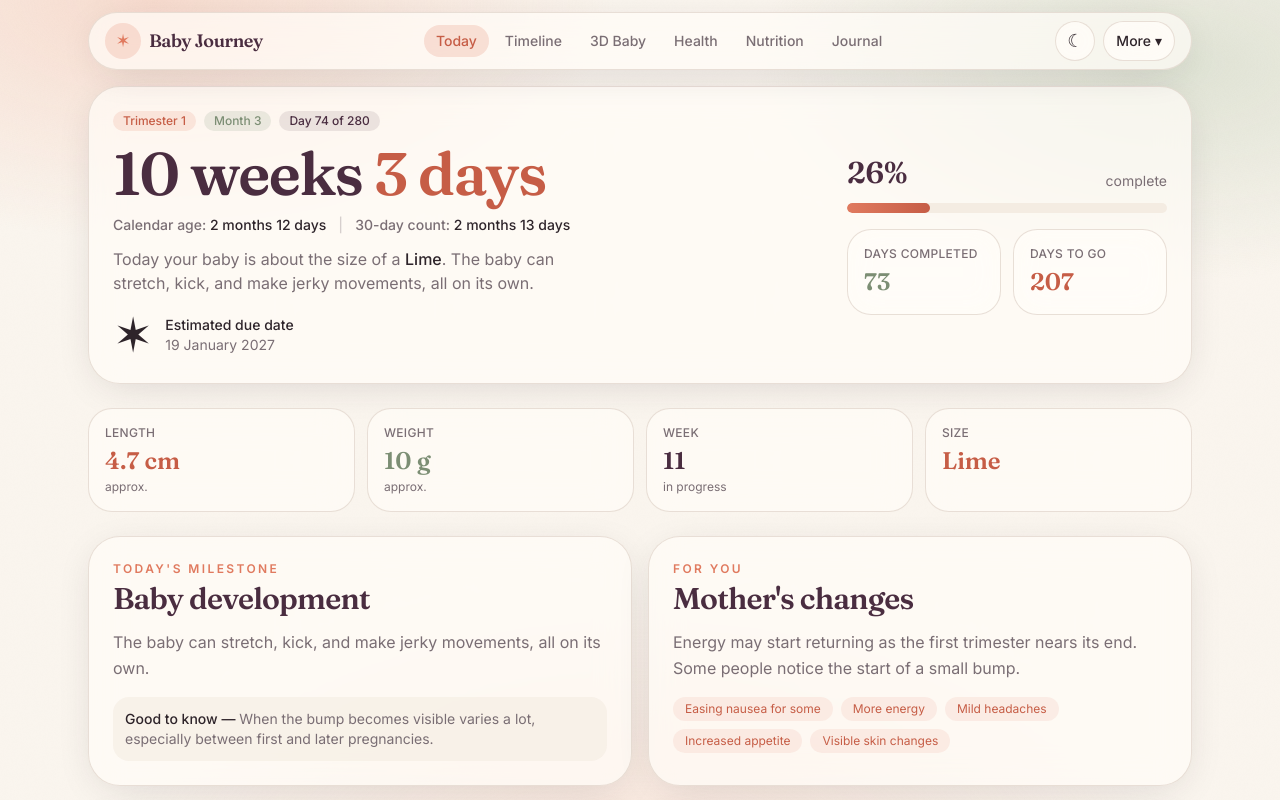
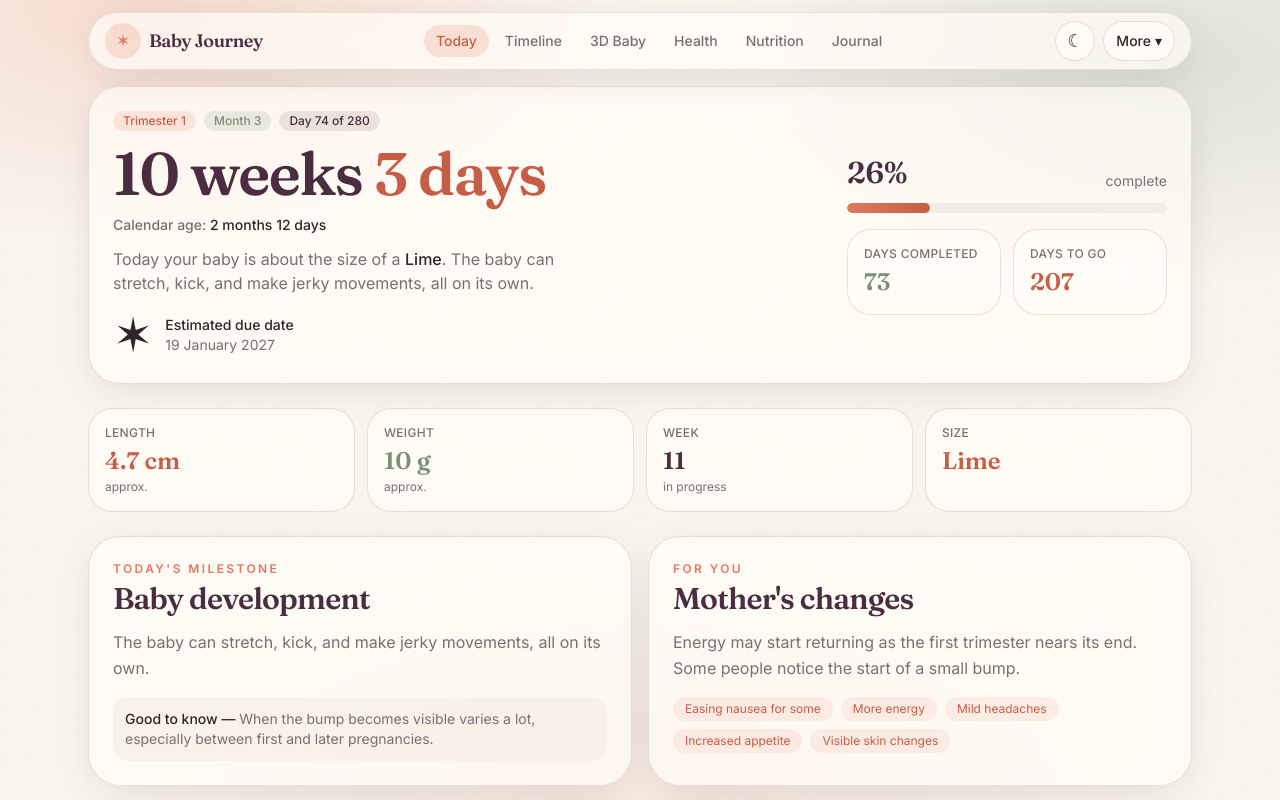
Before and after one commit to srinivaskona7/latha-srinivas, a Next.js app: page / in a window 1280 px wide. Shown: the top 800 px of the page. Built offline with nearby package versions, Linux system fonts and the light colour scheme.

Commit message:
Simplify TodayView: display calendar age only, remove 30-day count

```diff
--- a/components/dashboard/TodayView.tsx
+++ b/components/dashboard/TodayView.tsx
@@ -57,25 +57,13 @@ export function TodayView() {
                 <span className="text-terracotta">{state.gaDays} days</span>
               </h1>
               {state.daysCompleted > 0 && (
-                <div className="flex flex-wrap items-center gap-x-3 gap-y-1 text-sm font-medium text-muted">
-                  <span>
-                    Calendar age:{" "}
-                    <span className="text-ink">
-                      {state.completedCalendarMonths} {state.completedCalendarMonths === 1 ? "month" : "months"}{" "}
-                      {state.completedCalendarDays} {state.completedCalendarDays === 1 ? "day" : "days"}
-                    </span>
+                <p className="text-sm font-medium text-muted">
+                  Calendar age:{" "}
+                  <span className="text-ink">
+                    {state.completedCalendarMonths} {state.completedCalendarMonths === 1 ? "month" : "months"}{" "}
+                    {state.completedCalendarDays} {state.completedCalendarDays === 1 ? "day" : "days"}
                   </span>
-                  <span className="text-muted/30" aria-hidden>
-                    |
-                  </span>
-                  <span>
-                    30-day count:{" "}
-                    <span className="text-ink">
-                      {state.completed30DayMonths} {state.completed30DayMonths === 1 ? "month" : "months"}{" "}
-                      {state.completed30DayDays} {state.completed30DayDays === 1 ? "day" : "days"}
-                    </span>
-                  </span>
-                </div>
+                </p>
               )}
               <p className="max-w-md text-muted">
                 Today your baby is about the size of a{" "}
```
